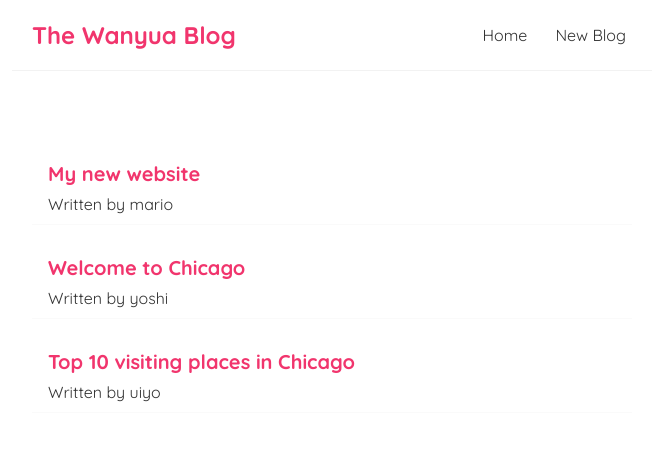
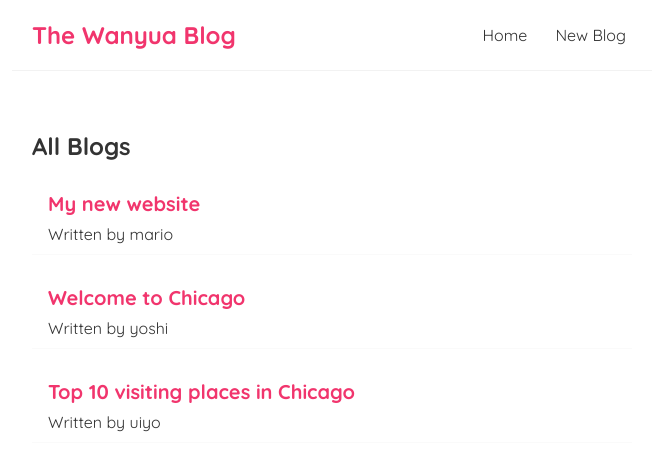
Before and after one commit to samwanyua/React-JS-Refresher, a React (Create React App) app in the folder blog/: page / in a window 1280 px wide. Shown: the top 470 px of the page, without its empty margins (308-964 px from the left). Built offline with nearby package versions, Linux system fonts and the light colour scheme.

Commit message:
Blog - added props

```diff
--- /dev/null
+++ b/blog/src/Components/BlogList.js
@@ -0,0 +1,15 @@
+const BlogList = ({blogs,title}) => {
+    return (
+        <div className="blog-list">
+            <h2>{title}</h2>
+            {blogs.map(blog => (
+                <div className="blog-preview" key={blog.id}>
+                    <h2>{blog.title}</h2>
+                    <p> Written by {blog.author}</p>
+                </div>
+            ))}
+        </div>
+     );
+}
+
+export default BlogList;
--- a/blog/src/Components/Home.js
+++ b/blog/src/Components/Home.js
@@ -1,4 +1,5 @@
 import { useState } from "react";
+import BlogList from "./BlogList";
 
 const Home = () => {
     const[blogs, setBlogs] = useState([
@@ -6,18 +7,13 @@ const Home = () => {
         {title: 'Welcome to Chicago', body: 'Lorem ipsum....', author: 'yoshi', id: 2},
         {title: 'Top 10 visiting places in Chicago', body: 'Lorem ipsum....', author: 'uiyo', id: 3}
     ]);
-
-
-
-
     return (
         <div className="home">
-            {blogs.map(blog => (
-                <div className="blog-preview" key={blog.id}>
-                    <h2>{blog.title}</h2>
-                    <p> Written by {blog.author}</p>
-                </div>
-            ))}
+            <BlogList
+                blogs = {blogs}
+                title = "All Blogs"
+
+            />
         </div>
      );
 }
```
